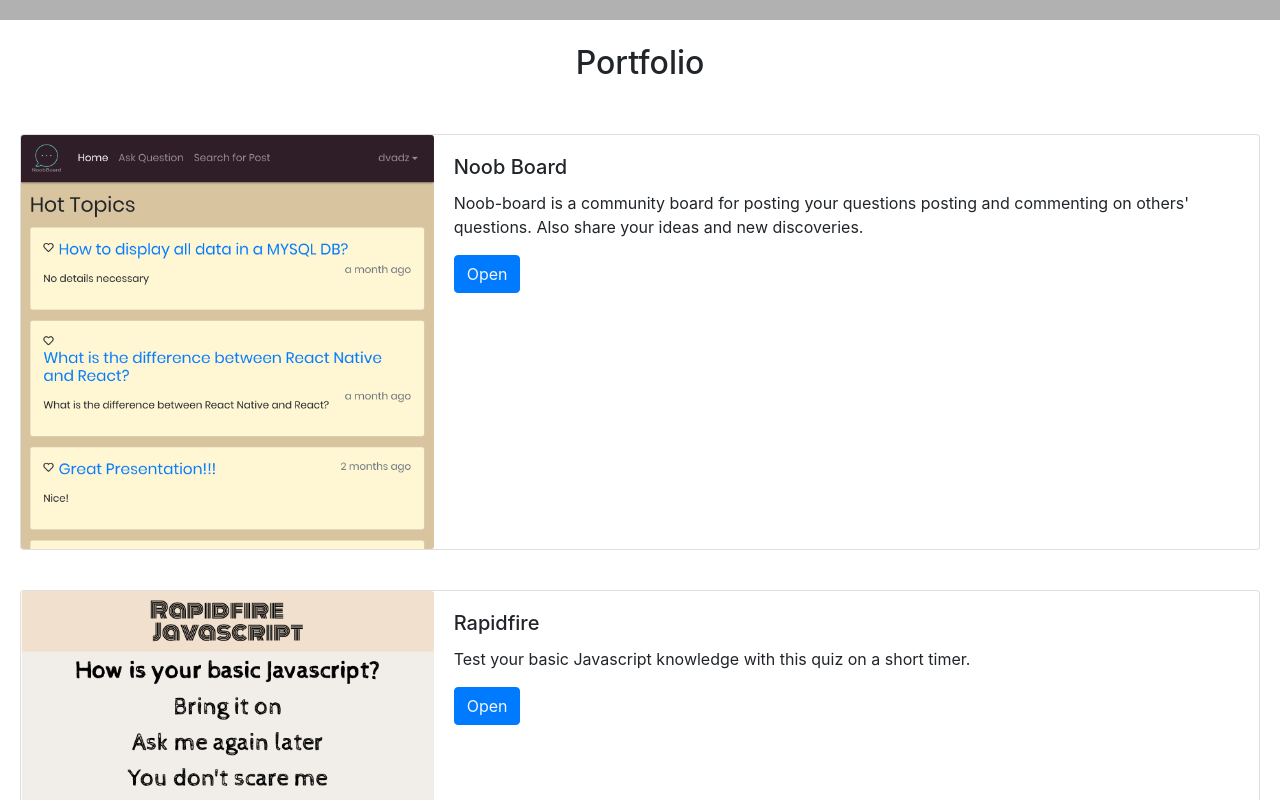
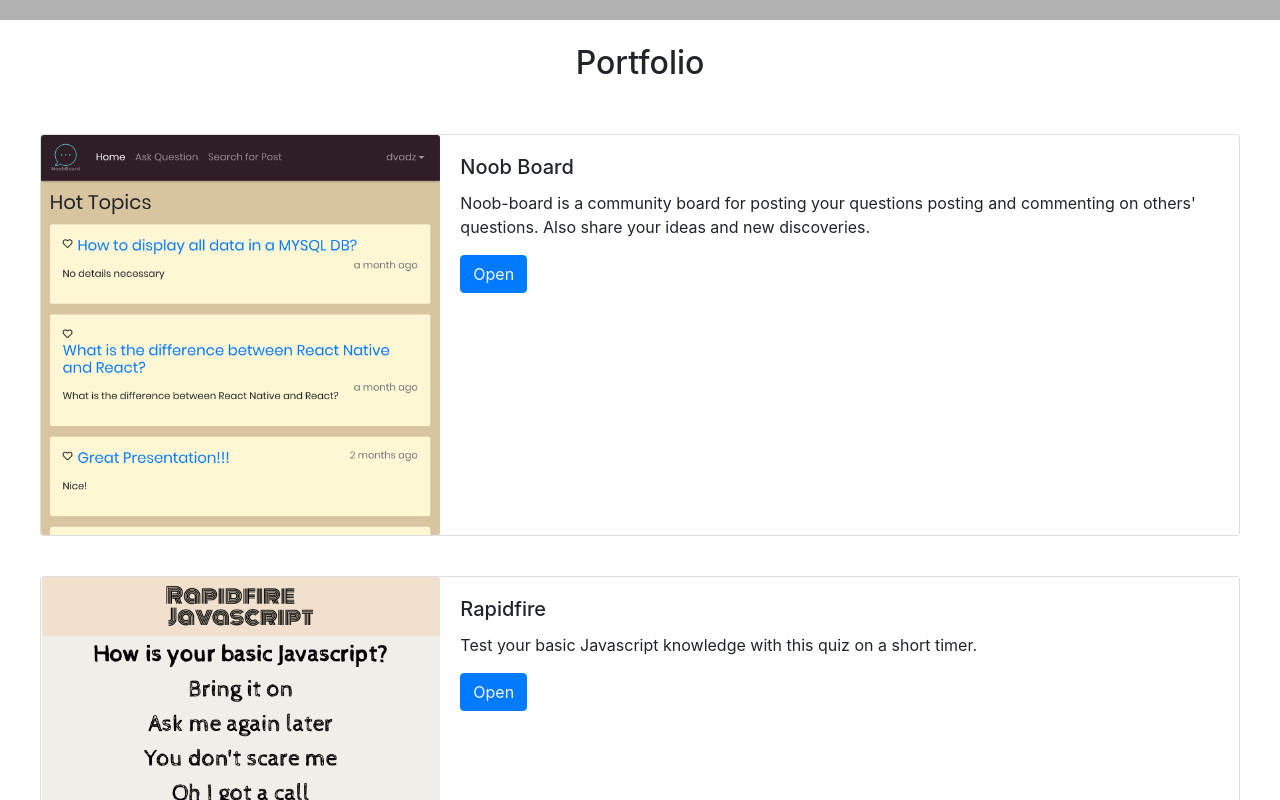
Before and after one commit to dvadz/portfolio, a React (Create React App) app: page / in a window 1280 px wide. Shown: the part 780-1580 px from the top of the page. Built offline with nearby package versions, Linux system fonts and the light colour scheme; grey boxes are pictures that could not be loaded.

Commit message:
adjusted margins on the cards

```diff
--- a/src/components/Portfolio.css
+++ b/src/components/Portfolio.css
@@ -4,5 +4,5 @@
 }
 
 .card {
-  margin: 20px;
+  margin: 20px 40px;
 }
```
